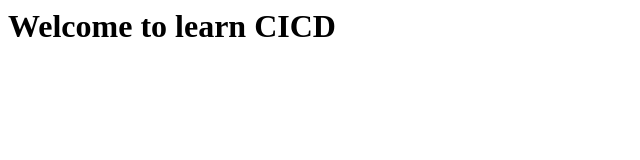
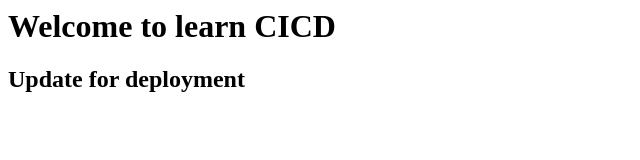
Before and after one commit to keerthanasaravanan18/cloud-npr, a plain HTML site: page index.html in a window 1280 px wide. Shown: the whole page, without its empty margins (0-640 px from the left). Drawn offline with Linux system fonts and the light colour scheme.

Commit message:
CICD update

```diff
--- a/index.html
+++ b/index.html
@@ -1,3 +1,4 @@
 <html>
 	<h1> Welcome to learn CICD </h1>
+	<h2> Update for deployment <h2>
 </html>
```
